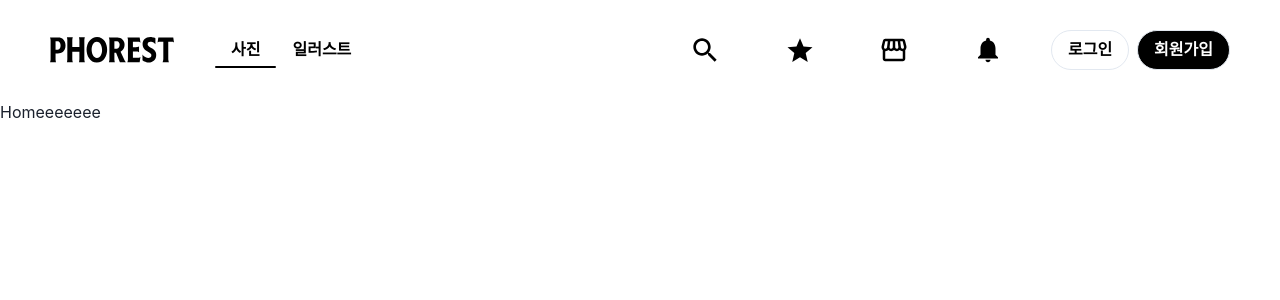
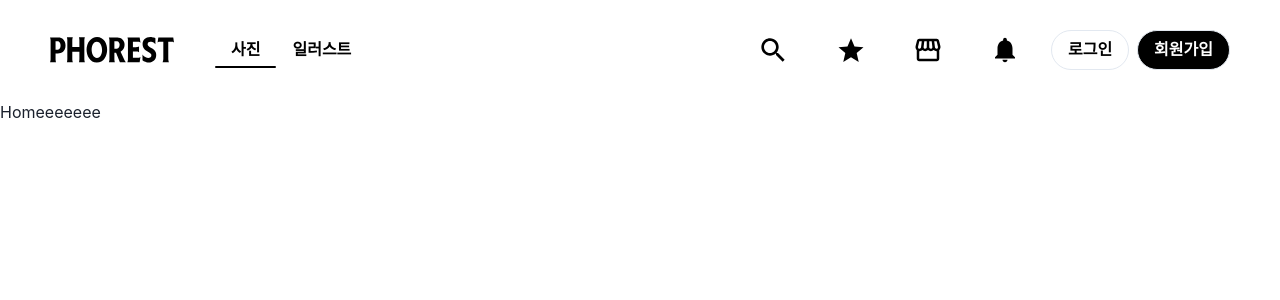
Before and after one commit to mongsam2/phorest-frontend, a React (Create React App) app: page / in a window 1280 px wide. Shown: the top 300 px of the page. Built offline with nearby package versions, Linux system fonts and the light colour scheme.

Commit message:
style: 헤더 spacing 축소

```diff
--- a/src/components/Header.tsx
+++ b/src/components/Header.tsx
@@ -52,7 +52,7 @@ export default function Header({ white }: HeaderProp) {
         </Tabs>
       </HStack>
 
-      <HStack spacing={"32px"}>
+      <HStack spacing={"15px"}>
         <Button backgroundColor={"transparent"}>
           <img src={white ? search_white : search_black} width={"32px"}></img>
         </Button>
```
